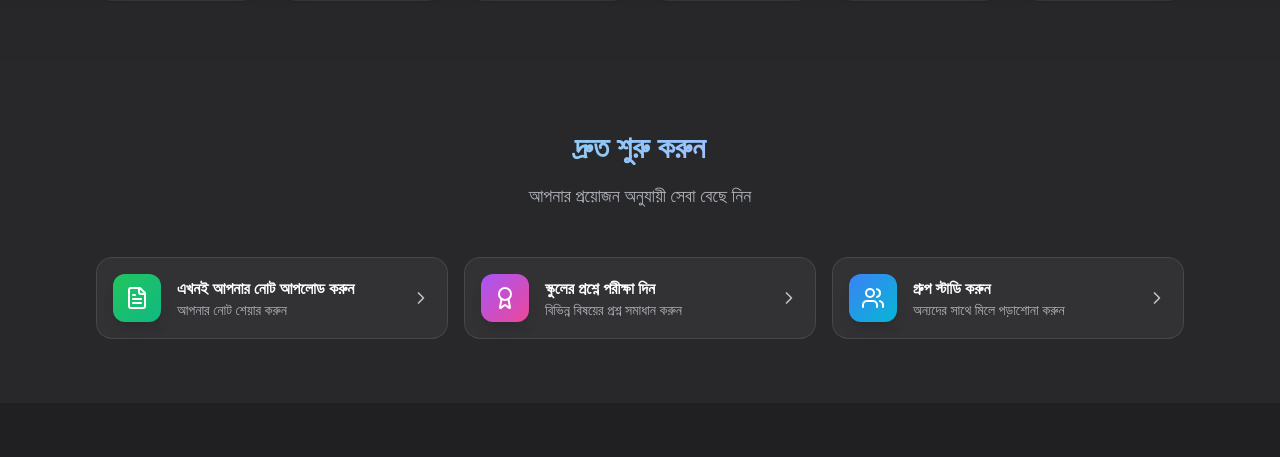
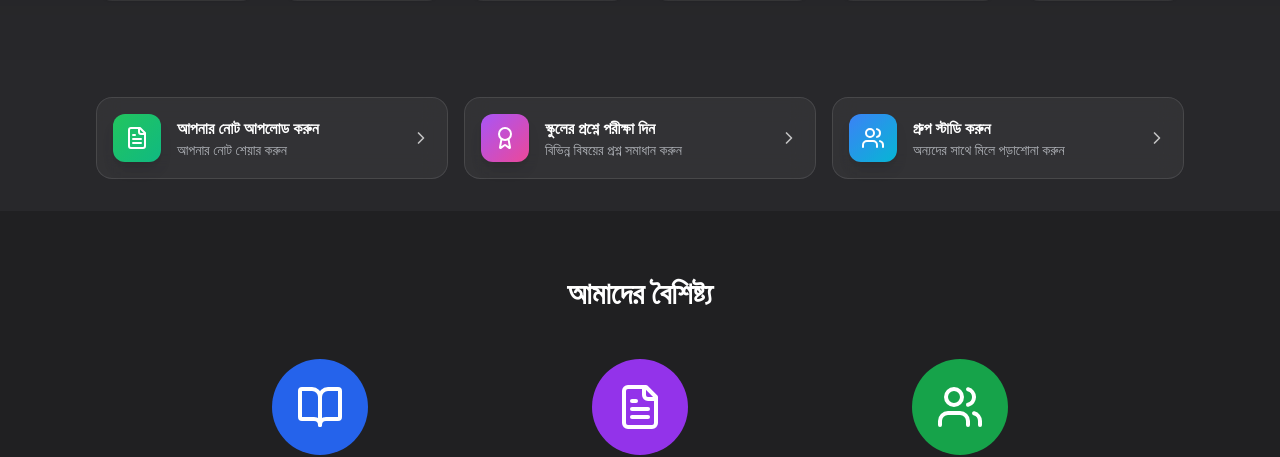
Before and after one commit to suhaibmuntasirr/fakibaz-bidyaloy-ai, a React (Vite) app: page / in a window 1280 px wide. Shown: the part 890-1347 px from the top of the page. Built offline with nearby package versions, Linux system fonts and the light colour scheme; no server answers.

Commit message:
Fix: Update quick start boxes and functionality

```diff
--- a/src/pages/Index.tsx
+++ b/src/pages/Index.tsx
@@ -139,16 +139,9 @@ const Index = () => {
           </div>
         </section>
 
-        {/* Quick Actions Glass Cards */}
-        <section className="py-16 px-4 relative">
+        {/* Quick Actions Glass Cards - Below Class Selection */}
+        <section className="py-8 px-4 relative">
           <div className="container mx-auto max-w-6xl relative z-10">
-            <div className="text-center mb-12">
-              <h2 className="text-3xl font-bold mb-4 bg-gradient-to-r from-green-300 via-blue-300 to-purple-300 bg-clip-text text-transparent">
-                দ্রুত শুরু করুন
-              </h2>
-              <p className="text-lg text-gray-300/80">আপনার প্রয়োজন অনুযায়ী সেবা বেছে নিন</p>
-            </div>
-
             <div className="grid grid-cols-1 md:grid-cols-3 gap-4">
               {/* Upload Notes Card */}
               <div
@@ -161,7 +154,7 @@ const Index = () => {
                       <FileText className="h-6 w-6 text-white" />
                     </div>
                     <div className="text-left">
-                      <h3 className="text-white font-semibold text-base">এখনই আপনার নোট আপলোড করুন</h3>
+                      <h3 className="text-white font-semibold text-base">আপনার নোট আপলোড করুন</h3>
                       <p className="text-gray-300/80 text-sm">আপনার নোট শেয়ার করুন</p>
                     </div>
                   </div>
@@ -191,7 +184,7 @@ const Index = () => {
               {/* Group Study Card */}
               <div
                 className="group bg-white/5 backdrop-blur-md border border-white/10 hover:border-white/20 hover:bg-white/10 cursor-pointer transition-all duration-300 hover:scale-105 rounded-2xl p-4"
-                onClick={() => navigate('/community?tab=study-groups')}
+                onClick={() => navigate('/community')}
               >
                 <div className="flex items-center justify-between">
                   <div className="flex items-center space-x-4">
```
